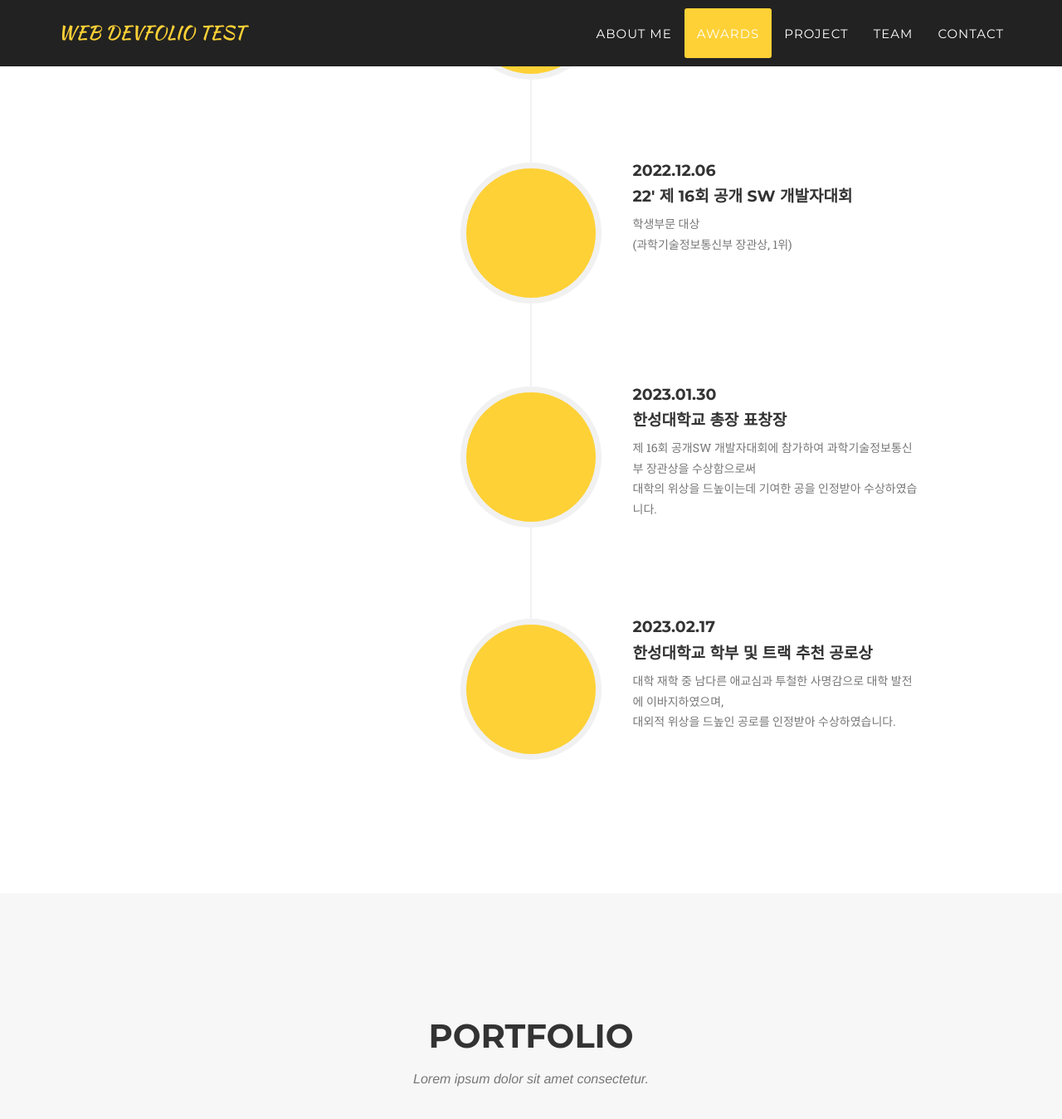
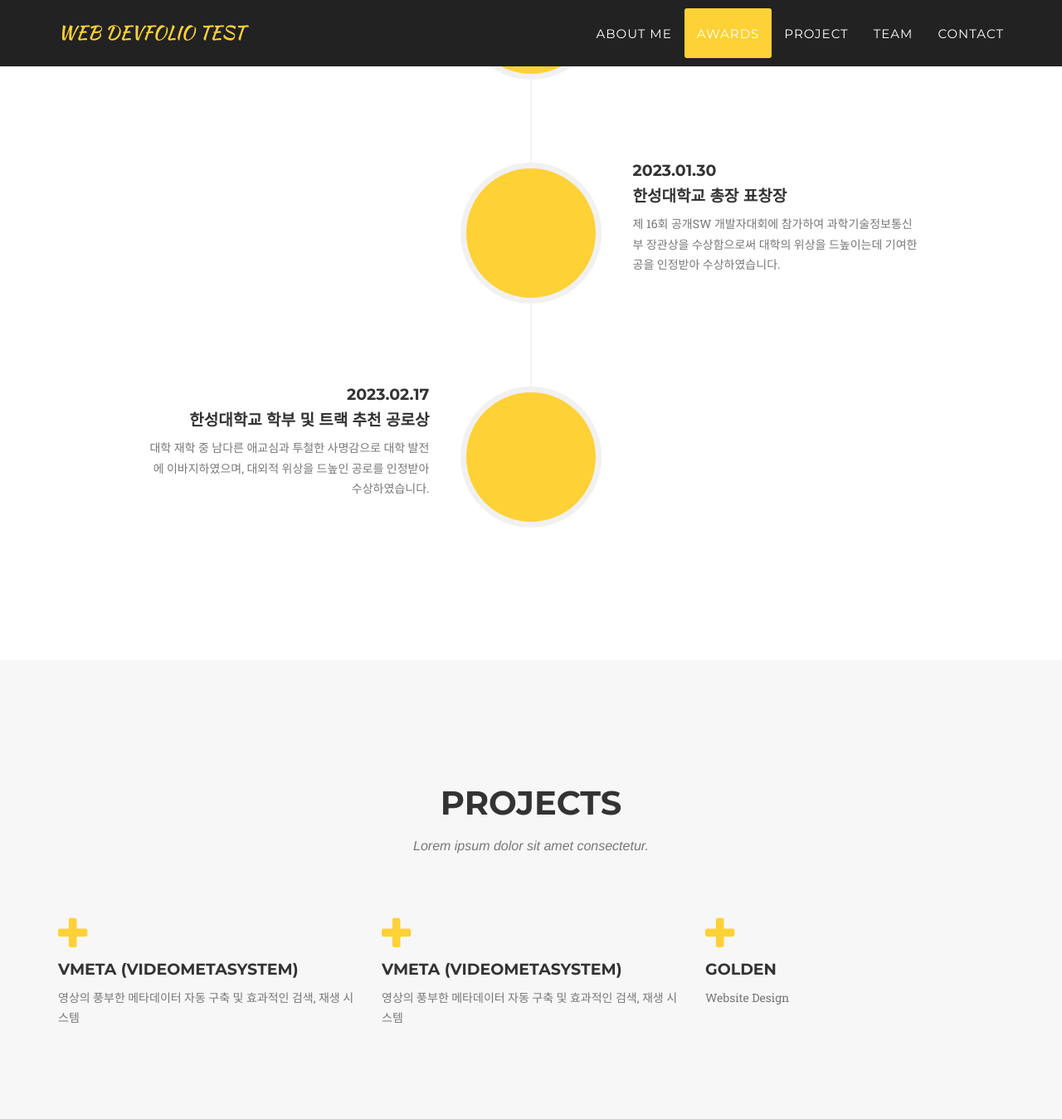
Before and after one commit to yeondelight/yeondelight.github.io, a Jekyll site: the page built from _posts/2014-07-17-project-2.markdown, in a window 1280 px wide and 1400 px high, scrolled down 2889 px. Shown: the top 1349 px of the window at 83% size. Built offline with Jekyll 4.4.1, drawn with Linux system fonts in a browser that asks for light colours; some web fonts are replaced; some of the changed text lies outside the part shown.

Commit message:
[UPDATE] update project : demo

```diff
--- a/_includes/awards.html
+++ b/_includes/awards.html
@@ -34,7 +34,9 @@
                             <div class="timeline-panel">
                                 <div class="timeline-heading">
                                     <h4>2022.06.03</h4>
-                                    <h4 class="subheading">22' 한성대학교 컴퓨터공학부 캡스톤디자인 작품발표회</h4>
+                                    <h4 class="subheading">
+                                        22' 한성대학교 컴퓨터공학부<br/>
+                                        캡스톤디자인 작품발표회</h4>
                                 </div>
                                 <div class="timeline-body">
                                     <p class="text-muted">최우수상 (1위)</p>
@@ -65,28 +67,17 @@
                             <div class="timeline-panel">
                                 <div class="timeline-heading">
                                     <h4>2022.10.07</h4>
-                                    <h4 class="subheading">22' 1학기 한성대학교 창의융합성과 경진대회 (C&C Festival)</h4>
+                                    <h4 class="subheading">
+                                        22' 1학기 한성대학교<br/>
+                                        창의융합성과 경진대회 (C&C Festival)
+                                    </h4>
                                 </div>
                                 <div class="timeline-body">
                                     <p class="text-muted">금상 (2위)</p>
                                 </div>
                             </div>
                         </li>
-                        <li class="timeline-inverted">
-                            <div class="timeline-image">
-                                <img class="img-circle img-responsive" src="img/about/4.jpg" alt="">
-                            </div>
-                            <div class="timeline-panel">
-                                <div class="timeline-heading">
-                                    <h4>2022.10.07</h4>
-                                    <h4 class="subheading">22' 1학기 한성대학교 창의융합성과 경진대회 (C&C Festival)</h4>
-                                </div>
-                                <div class="timeline-body">
-                                    <p class="text-muted">금상 (2위)</p>
-                                </div>
-                            </div>
-                        </li>
-                        <li class="timeline-inverted">
+                        <li>
                             <div class="timeline-image">
                                 <img class="img-circle img-responsive" src="img/about/4.jpg" alt="">
                             </div>
@@ -114,13 +105,13 @@
                                 </div>
                                 <div class="timeline-body">
                                     <p class="text-muted">
-                                        제 16회 공개SW 개발자대회에 참가하여 과학기술정보통신부 장관상을 수상함으로써<br/>
+                                        제 16회 공개SW 개발자대회에 참가하여 과학기술정보통신부 장관상을 수상함으로써
                                         대학의 위상을 드높이는데 기여한 공을 인정받아 수상하였습니다.
                                     </p>
                                 </div>
                             </div>
                         </li>
-                        <li class="timeline-inverted">
+                        <li>
                             <div class="timeline-image">
                                 <img class="img-circle img-responsive" src="img/about/4.jpg" alt="">
                             </div>
@@ -131,7 +122,7 @@
                                 </div>
                                 <div class="timeline-body">
                                     <p class="text-muted">
-                                        대학 재학 중 남다른 애교심과 투철한 사명감으로 대학 발전에 이바지하였으며,<br/>
+                                        대학 재학 중 남다른 애교심과 투철한 사명감으로 대학 발전에 이바지하였으며,
                                         대외적 위상을 드높인 공로를 인정받아 수상하였습니다.
                                     </p>
                                 </div>
--- a/_includes/portfolio_grid.html
+++ b/_includes/projects.html
@@ -1,9 +1,9 @@
 <!-- Portfolio Grid Section -->
-    <section id="portfolio" class="bg-light-gray">
+    <section id="projects" class="bg-light-gray">
         <div class="container">
             <div class="row">
                 <div class="col-lg-12 text-center">
-                    <h2 class="section-heading">Portfolio</h2>
+                    <h2 class="section-heading">Projects</h2>
                     <h3 class="section-subheading text-muted">Lorem ipsum dolor sit amet consectetur.</h3>
                 </div>
             </div>
--- a/_layouts/default.html
+++ b/_layouts/default.html
@@ -9,7 +9,7 @@
     {% include header.html %}
     {% include aboutme.html %}
     {% include awards.html %}
-    {% include portfolio_grid.html %}
+    {% include projects.html %}
     {% include team.html %}
     {% include clients.html %}
     {% include contact.html %}
--- a/_posts/2014-07-17-project-2.markdown
+++ b/_posts/2014-07-17-project-2.markdown
@@ -1,15 +1,15 @@
 ---
-title: Escape
-subtitle: Website Design
+title: VMeta (VideoMetaSystem)
+subtitle: 영상의 풍부한 메타데이터 자동 구축 및 효과적인 검색, 재생 시스템
 layout: default
-modal-id: 2
-date: 2014-07-17
-img: escape.png
-thumbnail: escape-thumbnail.png
+modal-id: 1
+date: 2014-07-18
+img: dreams.png
+thumbnail: dreams-thumbnail.png
 alt: image-alt
-project-date: April 2014
-client: Start Bootstrap
-category: Web Development
+개발 기간: 2022.01 ~ 2022.11
+개발 형태: 팀 프로젝트 (5인)
+서비스 형태: Web (Flask) - Backend
 description: Lorem ipsum dolor sit amet, usu cu alterum nominavi lobortis. At duo novum diceret. Tantas apeirian vix et, usu sanctus postulant inciderint ut, populo diceret necessitatibus in vim. Cu eum dicam feugiat noluisse.
 
 ---
```
Also changed, not shown: _posts/2014-07-13-project-6.markdown (deleted, +0 -15 lines), _posts/2014-07-14-project-5.markdown (deleted, +0 -15 lines), _posts/2014-07-15-project-4.markdown (deleted, +0 -15 lines), _posts/2014-07-18-project-1.markdown (+5 -5 lines).
